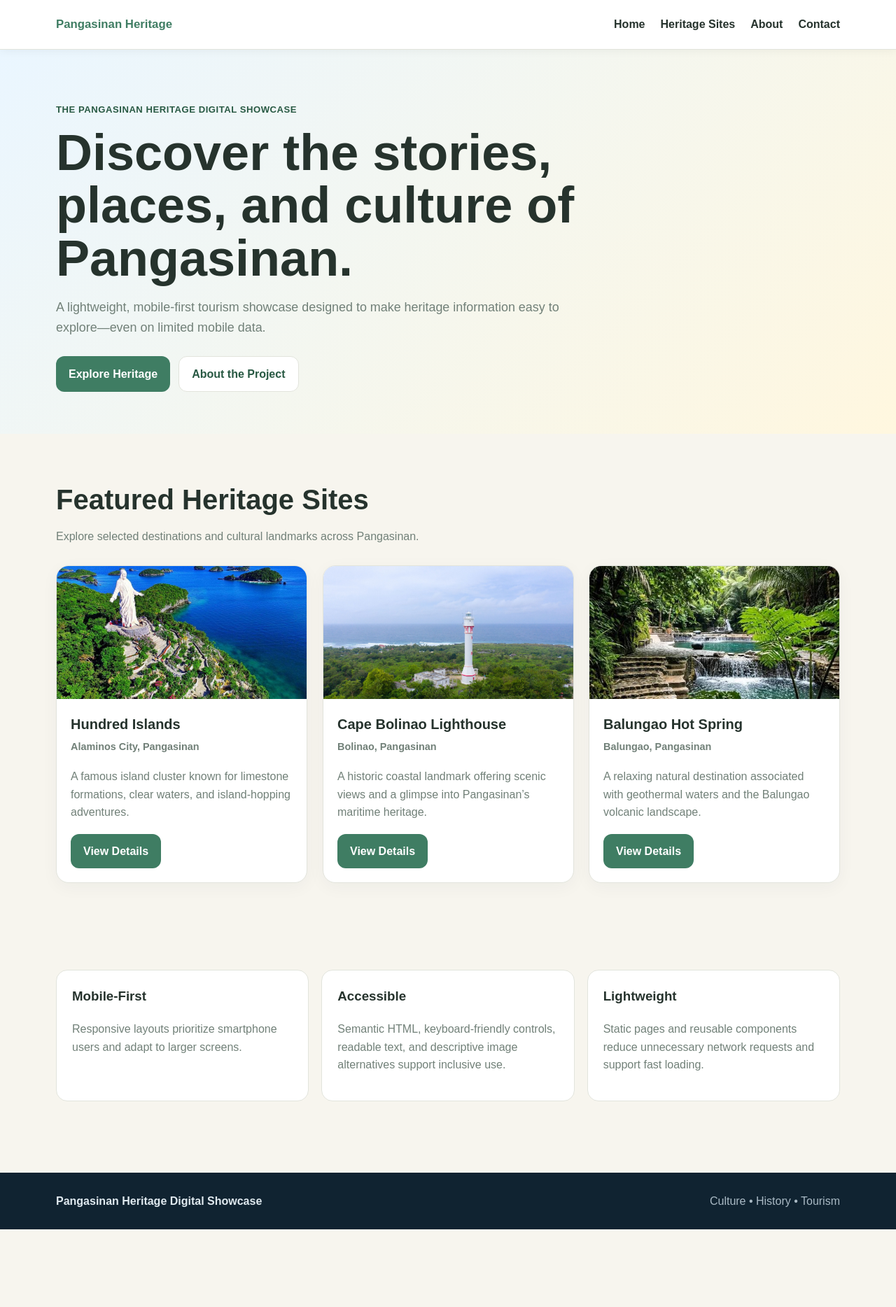
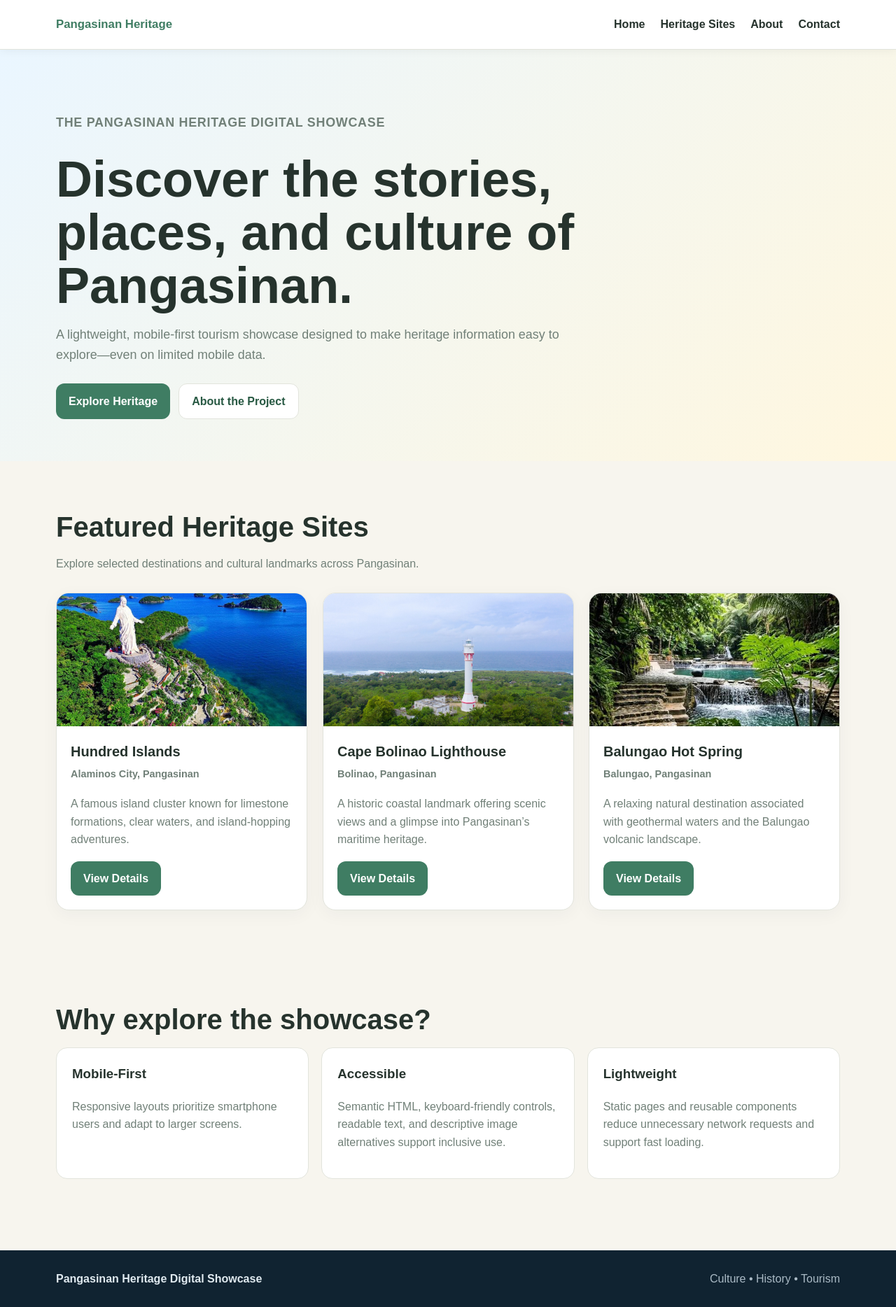
Before and after one commit to cjeomolina40-ops/Activity-1.1-Molina-JohnJeo, a Next.js app: page / in a window 1280 px wide. Shown: the whole page at 70% size. Before the commit the page ends 1757 px from the top, so only its background shows below. Built offline with nearby package versions, Linux system fonts and the light colour scheme.

Commit message:
Added heritage gallery page

```diff
--- a/app/page.jsx
+++ b/app/page.jsx
@@ -1,3 +1,4 @@
+
 
 import HeritageGrid from '@/components/organisms/HeritageGrid';
 import Button from '@/components/atoms/Button';
@@ -8,13 +9,13 @@ export default function Home() {
   const featuredSites = sites.slice(0, 3);
 
   return (
-    <main>
+    <main id="main-content">
       {/* Hero */}
-      <section className="hero">
+      <header className="hero">
         <div className="container">
-          <span className="eyebrow">
+          <p className="eyebrow">
             The Pangasinan Heritage Digital Showcase
-          </span>
+          </p>
 
           <h1>
             Discover the stories, places, and culture of Pangasinan.
@@ -25,7 +26,7 @@ export default function Home() {
             heritage information easy to explore—even on limited mobile data.
           </p>
 
-          <div className="actions">
+          <nav className="actions" aria-label="Homepage actions">
             <Button href="/heritage">
               Explore Heritage
             </Button>
@@ -33,12 +34,15 @@ export default function Home() {
             <Button href="/about" variant="secondary">
               About the Project
             </Button>
-          </div>
+          </nav>
         </div>
-      </section>
+      </header>
 
       {/* Featured Heritage */}
-      <section className="section" aria-labelledby="featured-heading">
+      <section
+        className="section"
+        aria-labelledby="featured-heading"
+      >
         <div className="container">
           <h2 id="featured-heading">
             Featured Heritage Sites
@@ -54,36 +58,39 @@ export default function Home() {
       </section>
 
       {/* Features */}
-      <section className="section" aria-labelledby="features-heading">
+      <section
+        className="section"
+        aria-labelledby="features-heading"
+      >
         <div className="container">
-          <h2 id="features-heading" className="sr-only">
-            Project Features
+          <h2 id="features-heading">
+            Why explore the showcase?
           </h2>
 
           <div className="info-grid">
-            <div className="info">
+            <article className="info">
               <h3>Mobile-First</h3>
               <p>
                 Responsive layouts prioritize smartphone users and adapt to
                 larger screens.
               </p>
-            </div>
+            </article>
 
-            <div className="info">
+            <article className="info">
               <h3>Accessible</h3>
               <p>
                 Semantic HTML, keyboard-friendly controls, readable text,
                 and descriptive image alternatives support inclusive use.
               </p>
-            </div>
+            </article>
 
-            <div className="info">
+            <article className="info">
               <h3>Lightweight</h3>
               <p>
                 Static pages and reusable components reduce unnecessary
                 network requests and support fast loading.
               </p>
-            </div>
+            </article>
           </div>
         </div>
       </section>
```
